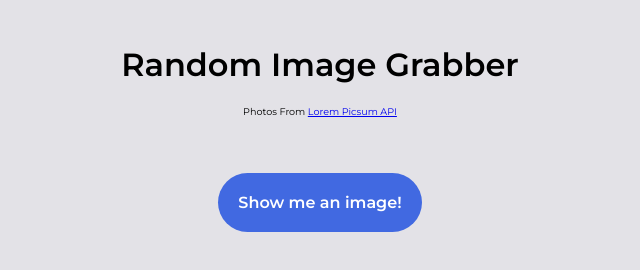
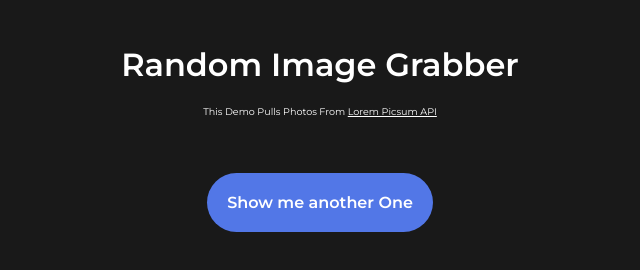
Before and after one commit to nvsmith/random-image-grabber, a plain HTML site: page index.html in a window 1280 px wide. Both pictures are taken after a click on the button "Show me an image!". Shown: the whole page, without its empty margins (320-960 px from the left). Drawn offline with Linux system fonts and the light colour scheme; no server answers.

Commit message:
Set timeout for button text change. Update colors and text

```diff
--- a/css/main.css
+++ b/css/main.css
@@ -3,13 +3,14 @@
 }
 
 body {
+    color: #fff;
     display: flex;
     flex-wrap: wrap;
     justify-content: center;
     font-size: 16px;
-    font-family: "Roboto", sans-serif;
+    font-family: system-ui, sans-serif;
     text-align: center;
-    background-color: #e3e2e7;
+    background-color: rgb(25, 25, 25);
 }
 
 .main {
@@ -34,10 +35,17 @@ h4 {
     font-weight: 100;
 }
 
+a {
+    color: #fff;
+}
+a:hover {
+    color: royalblue;
+}
+
 img {
     max-width: 100%;
     height: auto;
-    border: 2px solid black;
+    border: 2px solid rgb(25, 25, 25);
     border-radius: 5rem;
 }
 
@@ -45,7 +53,7 @@ button {
     margin: 1.5em auto;
     padding: 20px;
     border-radius: 40px;
-    background-color: royalblue;
+    background-color: rgb(82, 119, 231);
     color: #fff;
     border: none;
     font-size: 16px;
@@ -54,15 +62,7 @@ button {
 }
 
 button:hover {
-    margin: 1.5em auto;
-    padding: 20px;
-    border-radius: 40px;
-    background-color: rgb(44, 77, 179);
-    color: #fff;
-    border: none;
-    font-size: 16px;
-    font-family: "Montserrat";
-    font-weight: bold;
+    background-color: royalblue;
     cursor: pointer;
 }
 
--- a/index.html
+++ b/index.html
@@ -6,10 +6,7 @@
         <meta name="viewport" content="width=device-width, initial-scale=1.0" />
         <link rel="stylesheet" href="css/main.css" />
         <link rel="preconnect" href="https://fonts.gstatic.com" />
-        <link
-            href="https://fonts.googleapis.com/css2?family=Montserrat:wght@400;600&family=Roboto&display=swap"
-            rel="stylesheet"
-        />
+        <link href="https://fonts.googleapis.com/css2?family=Montserrat:wght@400;600&family=Roboto&display=swap" rel="stylesheet" />
         <script src="js/script.js" defer></script>
     </head>
 
@@ -18,10 +15,8 @@
             <h1>Random Image Grabber</h1>
 
             <h4>
-                Photos From
-                <a href="https://picsum.photos/" target="_blank"
-                    >Lorem Picsum API</a
-                >
+                This Demo Pulls Photos From
+                <a href="https://picsum.photos/" target="_blank">Lorem Picsum API</a>
             </h4>
             <div class="image-container hide">
                 <figure>
--- a/js/script.js
+++ b/js/script.js
@@ -33,4 +33,7 @@ const displayImage = function (randomImage) {
 
 button.addEventListener("click", function () {
     getImage();
+    setTimeout(() => {
+        this.innerText = "Show me another One";
+    }, 2000);
 });
```
Also changed, not shown: screenshots/screenshot3.png (added), 1 other file. Lines whose indentation alone changed are shown as unchanged.
